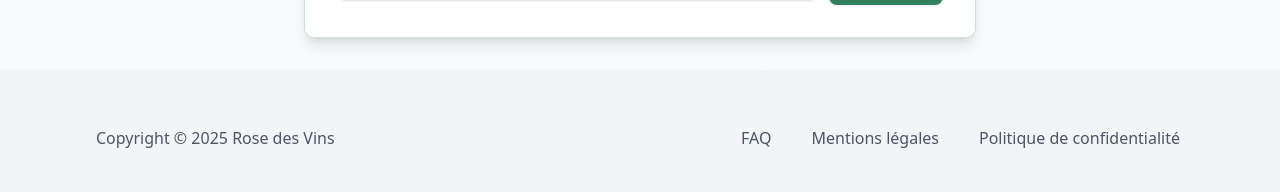
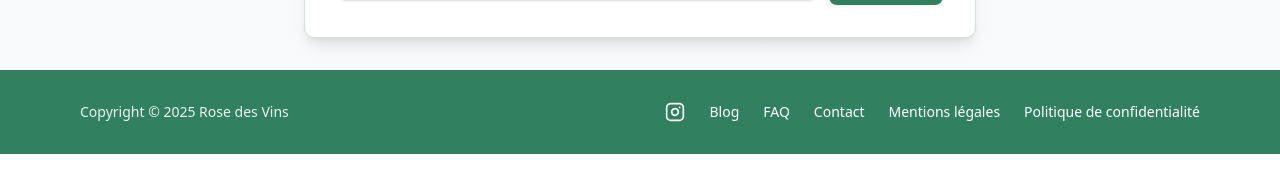
Before and after one commit to julia-rosedesvins/rosedesvins-client, a Next.js app: page / in a window 1280 px wide. Shown: the part 10158-10350 px from the top of the page. After the commit the page ends 10312 px from the top, so only its background shows below. Built offline with nearby package versions, Linux system fonts and the light colour scheme.

Commit message:
feat: update Footer component styles and improve structure

```diff
--- a/app/globals.css
+++ b/app/globals.css
@@ -51,9 +51,9 @@
   --card-foreground: oklch(0.145 0 0);
   --popover: oklch(1 0 0);
   --popover-foreground: oklch(0.145 0 0);
-  --primary: oklch(0.205 0 0);
+  --primary: #318160;
   --primary-foreground: oklch(0.985 0 0);
-  --secondary: oklch(0.97 0 0);
+  --secondary: #1D6346;
   --secondary-foreground: oklch(0.205 0 0);
   --muted: oklch(0.97 0 0);
   --muted-foreground: oklch(0.556 0 0);
--- a/components/Footer.tsx
+++ b/components/Footer.tsx
@@ -1,41 +1,31 @@
-import Link from "next/link"
+import { Instagram } from "lucide-react";
+import Link from "next/link";
 
-export default function Footer() {
+const Footer = () => {
   return (
-    <footer className="bg-gray-100 py-8 sm:py-12">
-      <div className="max-w-6xl mx-auto px-4 sm:px-6 lg:px-8">
-        <div className="flex flex-col space-y-6 sm:space-y-8 md:space-y-0 md:flex-row md:justify-between md:items-center">
-          {/* Copyright Section */}
-          <div className="text-center md:text-left">
-            <p className="text-sm sm:text-base text-gray-600 font-medium">
+    <footer className="bg-primary text-white py-8">
+      <div className="max-w-6xl mx-auto px-4">
+        <div className="flex flex-col md:flex-row justify-between items-center">
+          <div className="mb-4 md:mb-0">
+            <p className="text-sm opacity-90">
               Copyright © {new Date().getFullYear()} Rose des Vins
             </p>
           </div>
 
-          {/* Navigation Links */}
-          <div className="flex flex-col sm:flex-row items-center justify-center md:justify-end gap-4 sm:gap-6 lg:gap-8">
-            <Link
-              href="/faqs"
-              className="text-sm sm:text-base text-gray-600 hover:text-gray-900 hover:underline transition-all duration-200 py-2 px-1"
-            >
-              FAQ
-            </Link>
-            <Link
-              href="/legal-notices"
-              className="text-sm sm:text-base text-gray-600 hover:text-gray-900 hover:underline transition-all duration-200 py-2 px-1 text-center"
-            >
-              Mentions légales
-            </Link>
-            <Link
-              href="/privacy-policy"
-              className="text-sm sm:text-base text-gray-600 hover:text-gray-900 hover:underline transition-all duration-200 py-2 px-1 text-center"
-            >
-              Politique de confidentialité
-            </Link>
+          <div className="flex items-center gap-6 text-sm">
+            <a href="#" className="hover:opacity-80 transition-opacity">
+              <Instagram className="h-5 w-5" />
+            </a>
+            <Link href="/blog" className="hover:opacity-80 transition-opacity">Blog</Link>
+            <Link href="/faqs" className="hover:opacity-80 transition-opacity">FAQ</Link>
+            <Link href="/contact" className="hover:opacity-80 transition-opacity">Contact</Link>
+            <Link href="/legal-notices" className="hover:opacity-80 transition-opacity">Mentions légales</Link>
+            <Link href="/privacy-policy" className="hover:opacity-80 transition-opacity">Politique de confidentialité</Link>
           </div>
         </div>
-
       </div>
     </footer>
-  )
-}
+  );
+};
+
+export default Footer;
```
